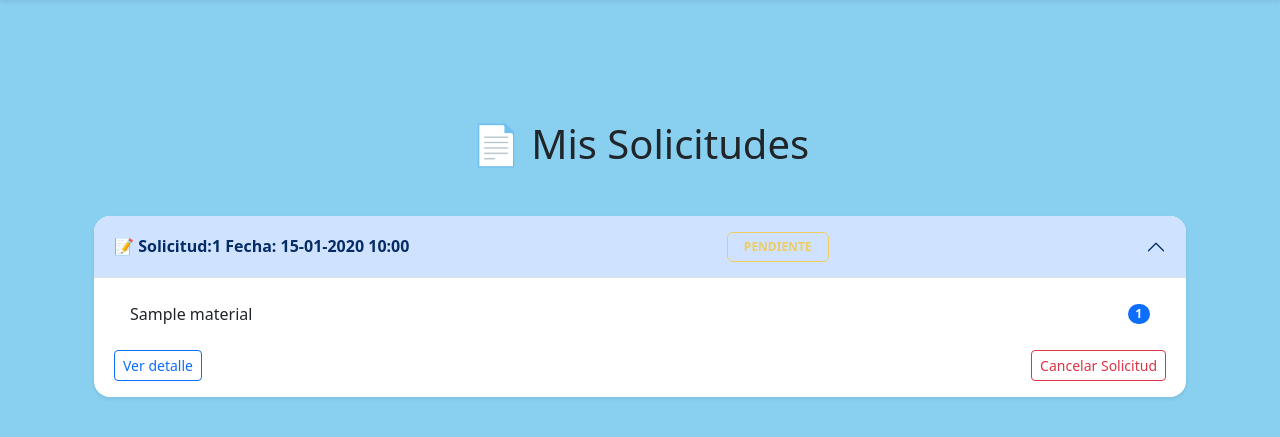
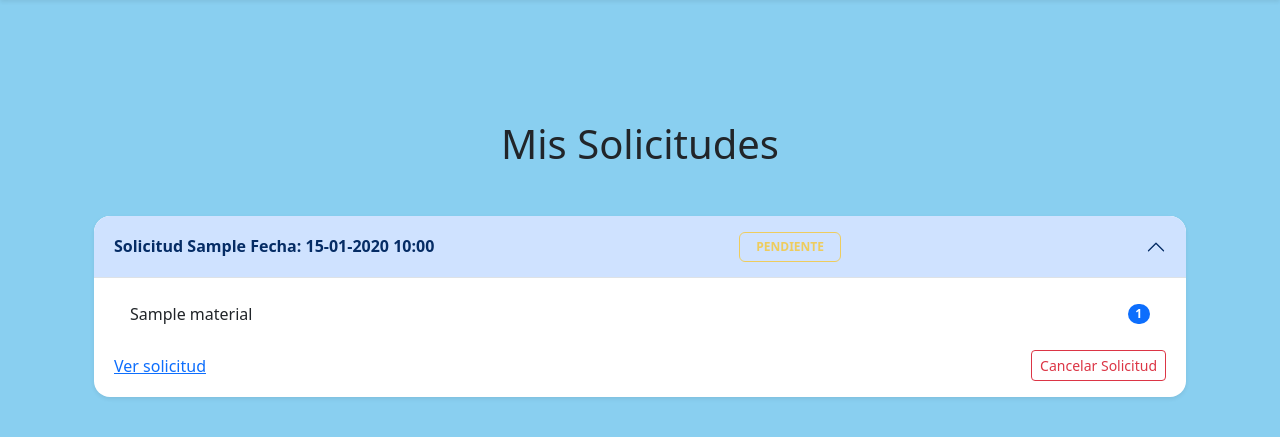
Before and after one commit to ConstanzaPavez/srvSIGEM, a Django app: page /mis_solicitudes/ in a window 1280 px wide, after a click that opens the changed part. Shown: the part 66-503 px from the top of the page. Run offline with Django 4.2, Linux system fonts and the light colour scheme; a user stored in the database is signed in; tables that the repository leaves empty hold one stand-in row (values such as "Sample post"); parts of the project's set-up code (start-up, migrations or seed data) failed here and were passed over; some libraries are stand-ins or nearby versions.

Commit message:
numero_solcitud anual

```diff
--- a/appSIGEM/models.py
+++ b/appSIGEM/models.py
@@ -5,6 +5,7 @@ from django.dispatch import receiver
 from django.conf import settings
 from django.utils import timezone
 from django.contrib.auth.models import Group, Permission
+from django.utils.timezone import now
 
 class User(AbstractUser):
     is_admin = models.BooleanField(default=False)
@@ -100,6 +101,7 @@ class ItemCarrito(models.Model):
 
 
 class Solicitud(models.Model):
+
     ESTADOS = [
         ('PEND', 'Pendiente'),
         ('APR', 'Aprobada'),
@@ -121,8 +123,22 @@ class Solicitud(models.Model):
 
     ubicacion_solicitud = models.CharField(max_length=255,verbose_name="Ubicación de uso",null=False,blank=False)
 
+    numero_solicitud = models.CharField(max_length=20,unique=True,editable=False,verbose_name="ID de Solicitud",null=True,  blank=True)
+
+    def save(self, *args, **kwargs):
+        if not self.numero_solicitud:
+            anio_actual = now().year
+            cantidad_este_anio = Solicitud.objects.filter(
+                numero_solicitud__endswith=f"-{anio_actual}"
+            ).count() + 1
+            self.numero_solicitud = f"{cantidad_este_anio:03d}-{anio_actual}"
+
+        super().save(*args, **kwargs)
+
     def __str__(self):
-        return f'Solicitud #{self.id} - {self.get_estado_display()}'
+        return f"Solicitud {self.numero_solicitud} - {self.get_estado_display()}"
+
+
 
 class ItemSolicitud(models.Model):
     solicitud = models.ForeignKey(Solicitud, related_name='items', on_delete=models.CASCADE)
--- a/appSIGEM/templates/paginas/admin/solicitudes_usuario.html
+++ b/appSIGEM/templates/paginas/admin/solicitudes_usuario.html
@@ -7,7 +7,7 @@
         {% for solicitud in solicitudes %}
             <div class="card mb-4">
                 <div class="card-header bg-light">
-                    <strong>Solicitud #{{ solicitud.id }}</strong>
+                    <strong>Solicitud #{{ solicitud.numero_solicitud }}</strong>
                     <span class="badge bg-secondary float-end">{{ solicitud.get_estado_display }}</span>
                 </div>
                 <div class="card-body">
--- a/appSIGEM/templates/paginas/devoluciones/gestionar_devoluciones.html
+++ b/appSIGEM/templates/paginas/devoluciones/gestionar_devoluciones.html
@@ -6,7 +6,7 @@
     {% for solicitud in solicitudes %}
         <div class="card mb-4">
             <div class="card-header">
-                Usuario: {{ solicitud.usuario.username }}<br>
+                Usuario: {{ solicitud.usuario.username }} - numero: {{solicitud.numero_solicitud }}<br>
                 Retiro: {{ solicitud.fecha_retiro }} | Devolución: {{ solicitud.fecha_devolucion }}
             </div>
             <div class="card-body">
--- a/appSIGEM/templates/paginas/reportes/_lista_solicitudes.html
+++ b/appSIGEM/templates/paginas/reportes/_lista_solicitudes.html
@@ -5,7 +5,7 @@
                 {{ solicitud.usuario.get_full_name|default:solicitud.usuario.username }}
             </div>
             <div class="card-body">
-                <p><strong>Id Solicitud:</strong> {{ solicitud.id }}</p>
+                <p><strong>Id Solicitud:</strong> {{ solicitud.numero_solicitud }}</p>
                 <p><strong>Fecha Solicitud:</strong> {{ solicitud.fecha_solicitud|date:"d-m-Y H:i" }}</p>
                 <p><strong>Fecha Retiro:</strong> {{ solicitud.fecha_retiro }}</p>
                 <p><strong>Fecha Devolución Esperada:</strong> {{ solicitud.fecha_devolucion }}</p>
--- a/appSIGEM/templates/paginas/reportes/reporte_prestamos_pdf.html
+++ b/appSIGEM/templates/paginas/reportes/reporte_prestamos_pdf.html
@@ -15,11 +15,11 @@
 
     {% for solicitud in solicitudes %}
         <div class="solicitud">
-
+            Id Solicitud: {{solicitud.numero_solicitud}}<br>
             Usuario: {{ solicitud.usuario.get_full_name|default:solicitud.usuario.username }}<br>
             Fecha Solicitud: {{ solicitud.fecha_solicitud|date:"d/m/Y" }}<br>
-            Fecha Retiro: {{ solicitud.fecha_retiro|default:"-" }}<br>
-            Fecha Devolución Esperada: {{ solicitud.fecha_devolucion|default:"-" }}<br>
+            Fecha Retiro: {{ solicitud.fecha_retiro|default:"" }}<br>
+            Fecha Devolución Esperada: {{ solicitud.fecha_devolucion|default:"" }}<br>
 
             <table>
                 <thead>
--- a/appSIGEM/templates/paginas/solicitudes/controladminsolicitud.html
+++ b/appSIGEM/templates/paginas/solicitudes/controladminsolicitud.html
@@ -18,7 +18,7 @@
   <table class="table table-striped">
     <thead>
       <tr>
-        <th>Id</th>
+        <th>Id Solicitud</th>
         <th>Usuario</th>
         <th>Fecha Solicitud</th>
         <th>Fecha Retiro</th>
@@ -31,7 +31,7 @@
     <tbody>
       {% for solicitud in page_obj %}
       <tr>
-        <td>{{ solicitud.id }}</td>
+        <td>{{ solicitud.numero_solicitud }}</td>
         <td>{{ solicitud.usuario.username }}</td>
         <td>{{ solicitud.fecha_solicitud|date:"d/m/Y H:i" }}</td>
         <td>{{ solicitud.fecha_retiro|date:"d/m/Y" }}</td>
--- a/appSIGEM/templates/paginas/solicitudes/detalle_solicitud.html
+++ b/appSIGEM/templates/paginas/solicitudes/detalle_solicitud.html
@@ -3,7 +3,7 @@
 {% block content %}
 <div class="container d-flex justify-content-center align-items-center min-vh-50 mt-4">
     <div class="card shadow-sm p-5 bg-white rounded-4 border-0" style="width: 100%; max-width: 900px;">
-        <h1 class="mb-4 text-center text-dark">Detalle de Solicitud: {{ solicitud.id }}</h1>
+        <h1 class="mb-4 text-center text-dark">Detalle de Solicitud: {{ solicitud.numero_solicitud }}</h1>
         <div class="row g-3">
         <!-- Fila 1 -->
         <div class="col-md-6">
--- a/appSIGEM/templates/paginas/solicitudes/gestionar_solicitud.html
+++ b/appSIGEM/templates/paginas/solicitudes/gestionar_solicitud.html
@@ -10,7 +10,7 @@
 
   <!-- Título y Resumen Superior -->
   <div class="d-flex justify-content-between align-items-center mb-4">
-    <h1 class="text-primary text-black mb-4">Gestionar Solicitud</h1>
+    <h1 class="text-primary text-black mb-4">Gestionar Solicitud {{solicitud.numero_solicitud}}</h1>
     <span class="btn btn-light fs-6">Estado actual: {{ solicitud.estado }}</span>
   </div>
 
--- a/appSIGEM/templates/paginas/solicitudes/listar_solicitudes.html
+++ b/appSIGEM/templates/paginas/solicitudes/listar_solicitudes.html
@@ -1,7 +1,7 @@
 {% extends 'base.html' %}
 {% block content %}
 <div class="container py-5">
-  <h1 class="mb-4 text-center text-dark">📄 Mis Solicitudes</h1>
+  <h1 class="mb-4 text-center text-dark"> Mis Solicitudes</h1>
   {% if solicitudes %}
   <br>
     <div class="accordion" id="accordionSolicitudes">
@@ -11,7 +11,7 @@
             <button class="accordion-button collapsed d-flex justify-content-between border-0 rounded-top-4" type="button"
               data-bs-toggle="collapse" data-bs-target="#collapse{{ solicitud.id }}" aria-expanded="false"
               aria-controls="collapse{{ solicitud.id }}">
-              <span class="fw-semibold">📝 Solicitud:{{ solicitud.id }} Fecha: {{ solicitud.fecha_solicitud|date:"d-m-Y H:i" }}</span>
+              <span class="fw-semibold"> Solicitud  {{ solicitud.numero_solicitud }} Fecha: {{ solicitud.fecha_solicitud|date:"d-m-Y H:i" }}</span>
               <span class="ms-auto btn btn-sm text-uppercase disabled badge px-3 py-2
                 {% if solicitud.estado == 'PEND' %} btn-outline-warning
                 {% elif solicitud.estado == 'APR' or solicitud.estado == 'PAR' %} btn-outline-success
@@ -36,7 +36,8 @@
               </ul>
 
               <div class="d-flex justify-content-between align-items-center">
-                <a href="{% url 'detalle_solicitud' solicitud.id %}" class="btn btn-outline-primary btn-sm">Ver detalle</a>
+                <a href="{% url 'detalle_solicitud' numero_solicitud=solicitud.numero_solicitud %}">Ver solicitud</a>
+
 
                 {% if solicitud.estado == 'PEND' %}
                   <form method="post" action="{% url 'cancelar_solicitud' solicitud.id %}" class="form-cancelar-solicitud d-inline">
--- a/appSIGEM/views.py
+++ b/appSIGEM/views.py
@@ -661,8 +661,8 @@ def gestionar_solicitud(request, solicitud_id):
     })
 
 
-def detalle_solicitud(request, id):
-    solicitud = get_object_or_404(Solicitud, id=id)
+def detalle_solicitud(request, numero_solicitud):
+    solicitud = get_object_or_404(Solicitud, numero_solicitud=numero_solicitud)
     return render(request, 'paginas/solicitudes/detalle_solicitud.html', {'solicitud': solicitud})
 
 @login_required
--- a/srvSIGEM/urls.py
+++ b/srvSIGEM/urls.py
@@ -61,7 +61,13 @@ urlpatterns = [
 
     path('solicitudes/<int:solicitud_id>/gestionar/', gestionar_solicitud, name='gestionar_solicitud'),
 
-    path('solicitudes/<int:id>/', views.detalle_solicitud, name='detalle_solicitud'),
+
+
+    path('solicitudes/<str:numero_solicitud>/', views.detalle_solicitud, name='detalle_solicitud'),
+
+
+
+
 
     path('control_solicitudes/', views.control_admin_solicitud, name='control_solicitudes'),
 
```
